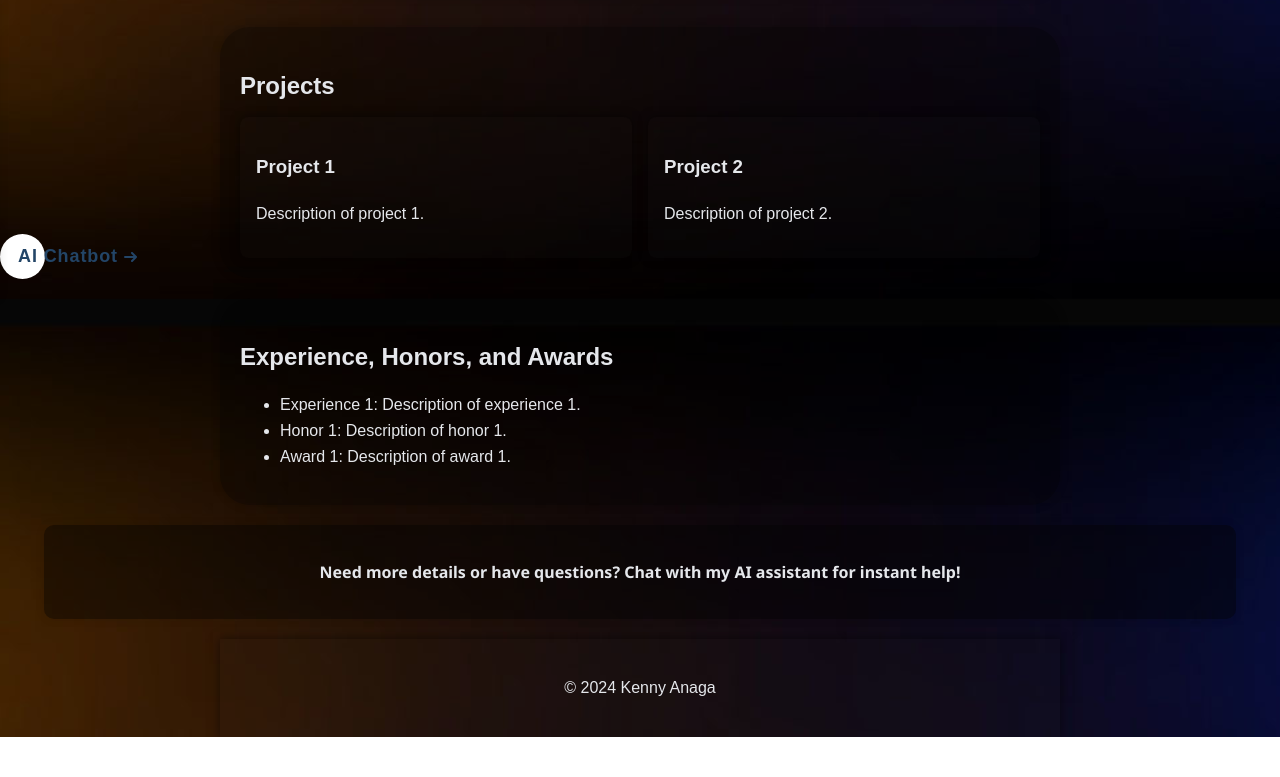
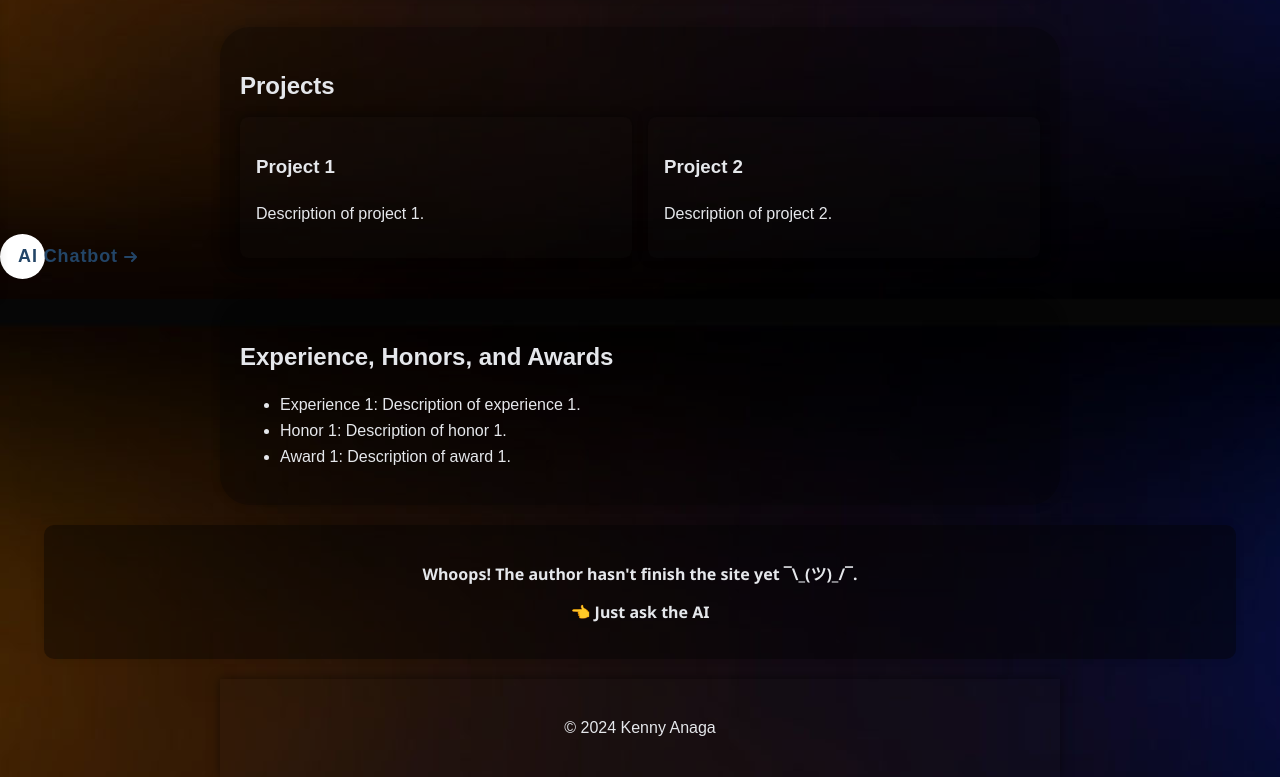
Before and after one commit to Sorrecer/PortfolioWeb, a website: page public/index.html in a window 1280 px wide. Shown: the part 501-1278 px from the top of the page. Before the commit the page ends 1238 px from the top, so only its background shows below. Drawn offline with nearby package versions, Linux system fonts and the light colour scheme.

Commit message:
Update index.html

```diff
--- a/public/index.html
+++ b/public/index.html
@@ -79,9 +79,11 @@
     <!-- more info -->
     <section id="more-info" class="more-info-section noto-sans-bold">
       <p>
-        Need more details or have questions? Chat with my AI assistant for
-        instant help!
+        Whoops! The author hasn't finish the site yet ¯\_(ツ)_/¯.
+        <!-- Need more details or have questions? Chat with my AI assistant for
+        instant help! -->
       </p>
+      <p>👈 Just ask the AI</p>
     </section>
 
     <footer
```
